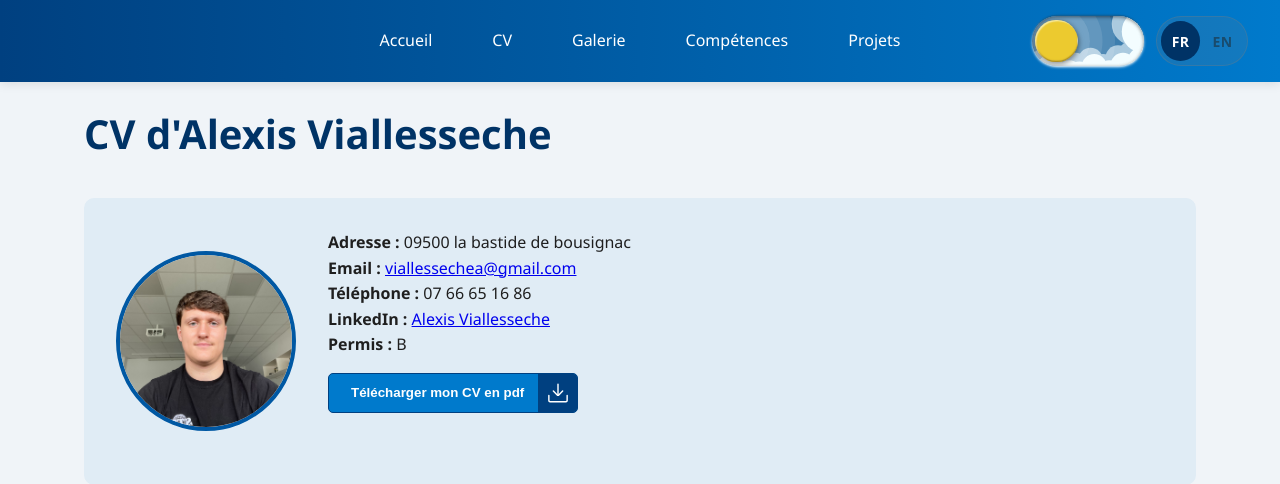
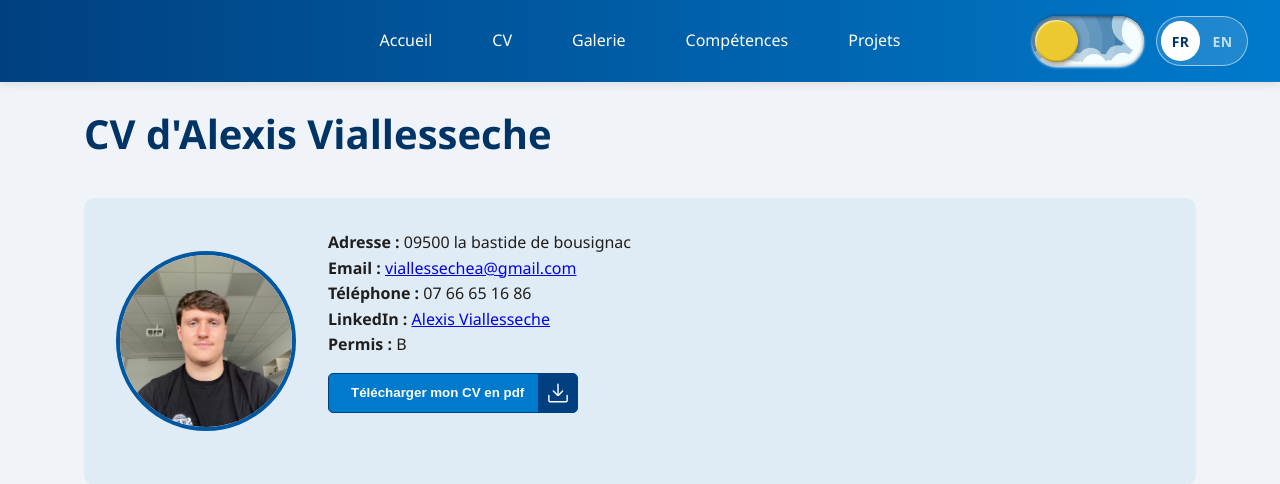
Before and after one commit to alexisvlsch/CV, a PHP site: page /cv.html in a window 1280 px wide. Shown: the top 484 px of the page. Run offline with PHP 8.4, Linux system fonts and the light colour scheme.

Commit message:
fix: lang toggle contrast against the blue nav background

```diff
--- a/css/common.css
+++ b/css/common.css
@@ -229,8 +229,8 @@ nav {
   height: 2.5em;
   font-size: 20px;
   gap: 2px;
-  background: rgba(127, 127, 127, 0.15);
-  border: 1px solid rgba(127, 127, 127, 0.3);
+  background: rgba(255, 255, 255, 0.12);
+  border: 1.5px solid rgba(255, 255, 255, 0.55);
   border-radius: 6.25em;
   padding: 4px;
   cursor: pointer;
@@ -247,20 +247,15 @@ nav {
   font-size: 0.7em;
   font-weight: 700;
   letter-spacing: 0.03em;
-  color: var(--text-color, #1f1f1f);
-  opacity: 0.5;
+  color: rgba(255, 255, 255, 0.85);
+  opacity: 0.85;
   transition: background 0.2s ease, color 0.2s ease, opacity 0.2s ease;
 }
 
 .lang-switch .lang-option.active {
-  background: var(--heading-color, #003366);
-  color: #fff;
+  background: #fff;
+  color: var(--heading-color, #003366);
   opacity: 1;
-}
-
-.dark-mode .lang-switch {
-  border-color: rgba(255, 255, 255, 0.2);
-  background: rgba(255, 255, 255, 0.08);
 }
 
 @media (max-width: 768px) {
```
